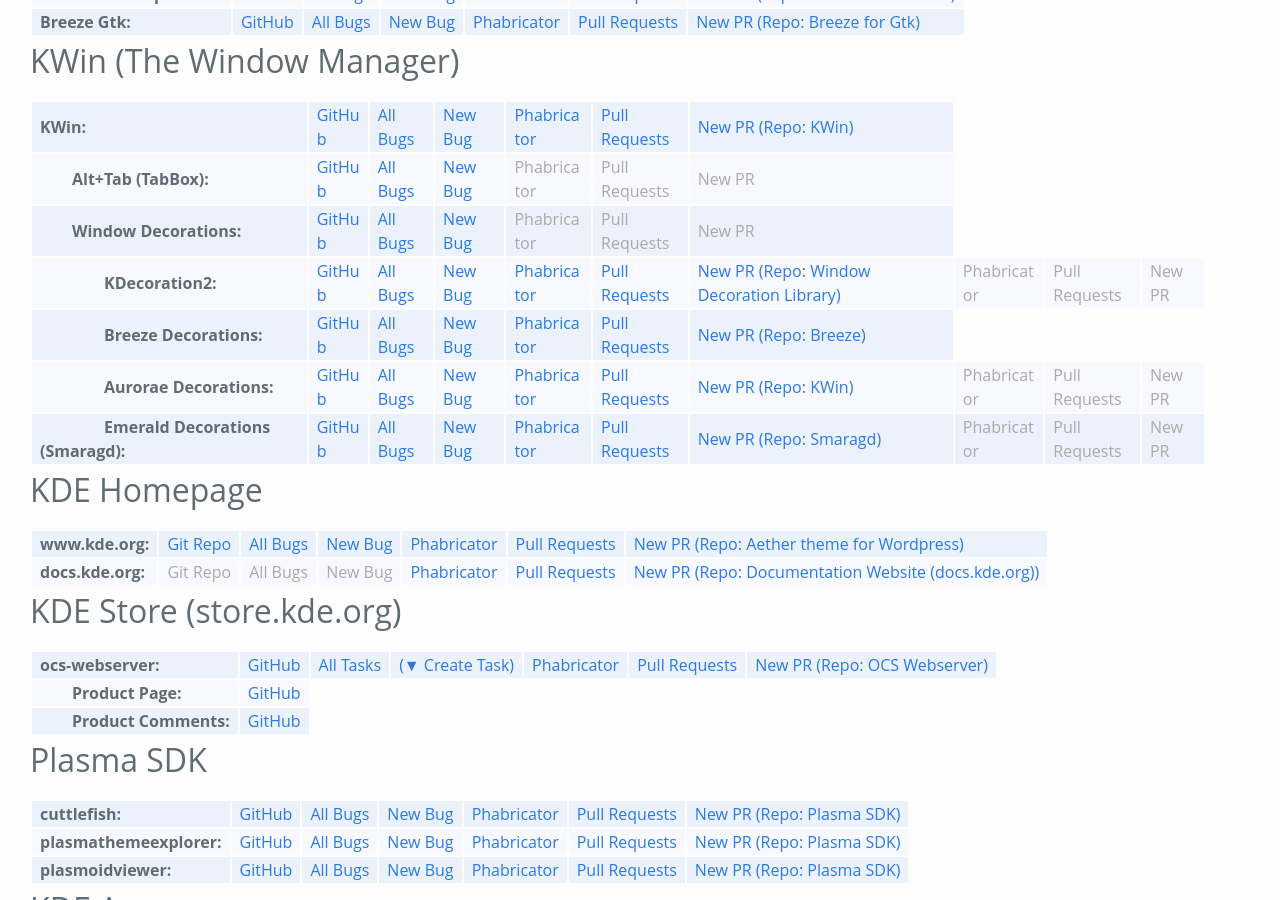
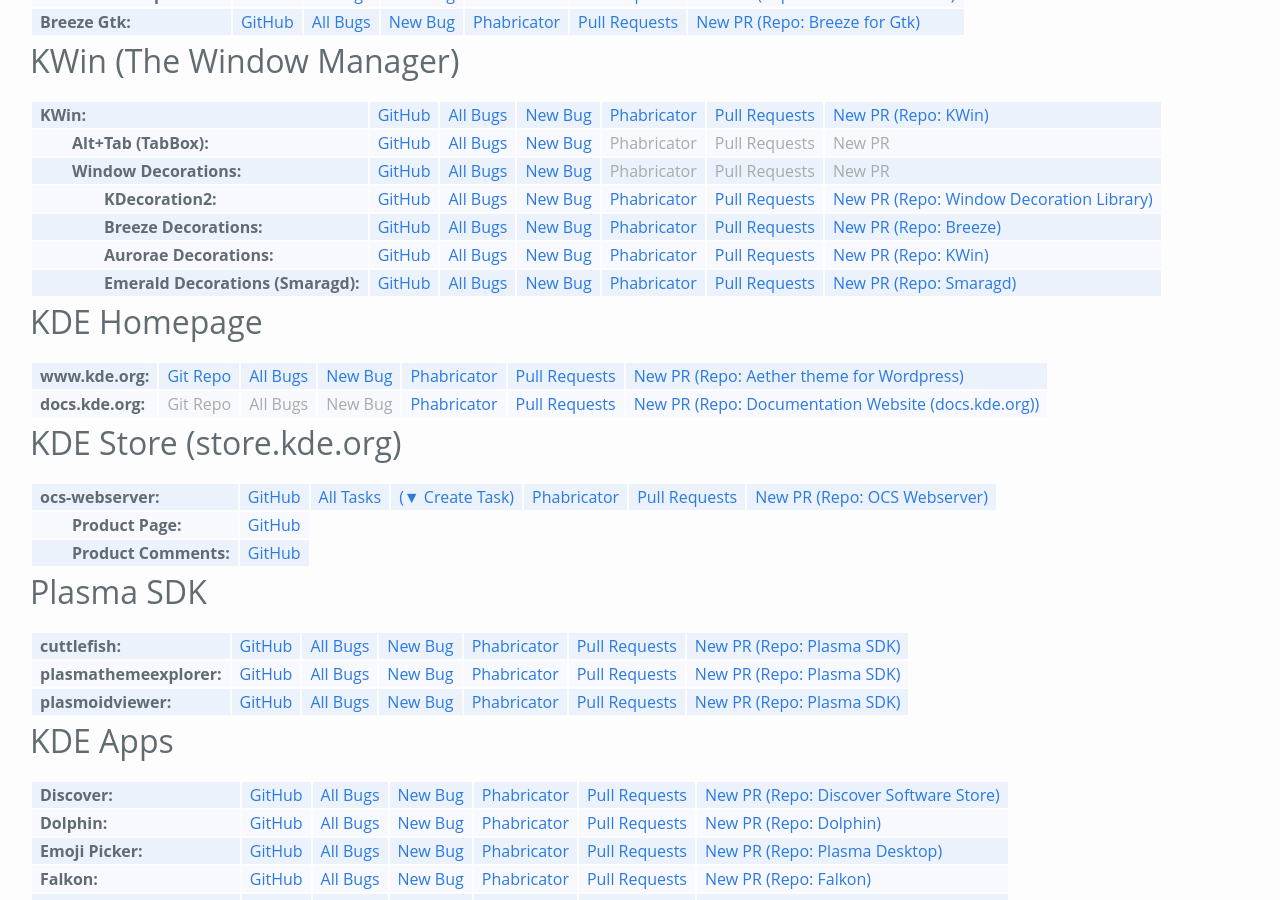
Before and after one commit to Zren/zren.github.io, a Jekyll site: the page built from kde_repos.md, in a window 1280 px wide and 900 px high, scrolled down 4296 px. Built offline with Jekyll 4.4.1, drawn with Linux system fonts in a browser that asks for light colours.

Commit message:
Remove some copypasta. We populated the phabLinks in the new rows.

```diff
--- a/kde_repos.md
+++ b/kde_repos.md
@@ -830,7 +830,6 @@
 			phabRepoName='Window Decoration Library'
 			phabDiffQuery='TX1cIo28VdCS'
 		%}
-		{% include phabLinks.html %}
 	</tr>
 	<tr class="indent depth2">
 		{% include kdeRepo.html
@@ -848,7 +847,6 @@
 			githubLink='https://github.com/KDE/kwin/tree/master/plugins/kdecorations/aurorae'
 			product='kwin&component=aurorae'
 		%}
-		{% include phabLinks.html %}
 	</tr>
 	<tr class="indent depth2">
 		{% include kdeRepo.html
@@ -859,7 +857,6 @@
 			phabRepoName='Smaragd'
 			phabDiffQuery='txJJQqwJiZVM'
 		%}
-		{% include phabLinks.html %}
 	</tr>
 </table>
 
```
